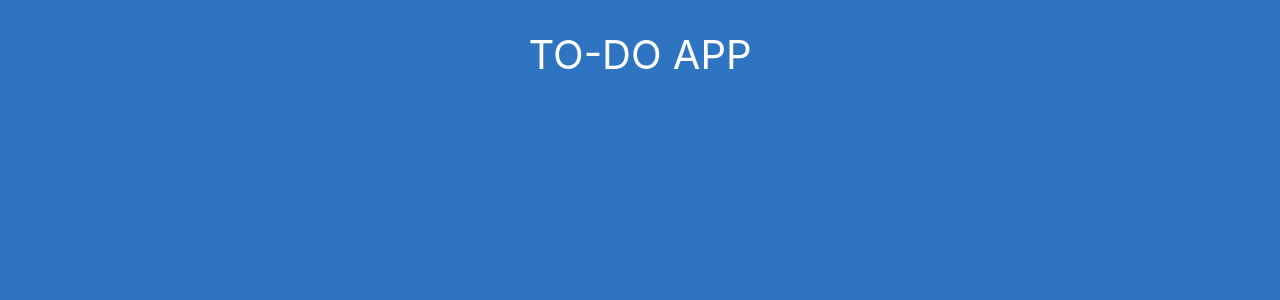
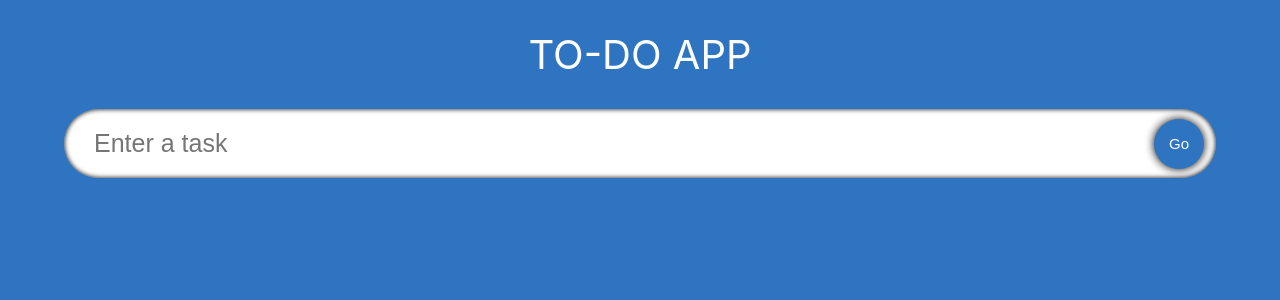
Before and after one commit to mChung89/todo-ts, a React (Create React App) app: page / in a window 1280 px wide. Shown: the top 300 px of the page. Built offline with nearby package versions, Linux system fonts and the light colour scheme; the HTML template or start-up script is replaced by a standard one.

Commit message:
input box

```diff
--- a/src/App.tsx
+++ b/src/App.tsx
@@ -1,11 +1,12 @@
 import React from 'react';
-import logo from './logo.svg';
+import InputField from './components/InputField'
 import './App.css';
 
 const App: React.FC = () => {
   return (
     <div className="App">
       <span className='heading'>To-Do App</span>
+      <InputField/>
     </div>
   );
 }
--- /dev/null
+++ b/src/components/InputField.tsx
@@ -0,0 +1,11 @@
+import './styles.css'
+const InputField = () => {
+    return (
+        <form className="input">
+            <input type='input' placeholder='Enter a task' className='input-box' />
+            <button className='input-submit'>Go</button>
+        </form>
+    )
+}
+
+export default InputField
--- /dev/null
+++ b/src/components/styles.css
@@ -0,0 +1,31 @@
+.input {
+    display: flex;
+    width: 90%;
+    position: relative;
+    align-items: center
+}
+
+.input-box {
+    width: 100%;
+    border-radius: 50px;
+    padding: 20px 30px;
+    font-size: 25px;
+    border: none;
+    transition: 0.2s;
+    box-shadow: inset 0 0 5px black
+}
+
+.input-submit {
+    position: absolute;
+    width: 50px;
+    height: 50px;
+    margin: 12px;
+    border-radius: 50px;
+    right: 0px;
+    border: none;
+    font-size: 15px;
+    background-color: #2f74c0;
+    color: white;
+    transition: 0.2s all;
+    box-shadow: 0 0 10px black
+}
```
